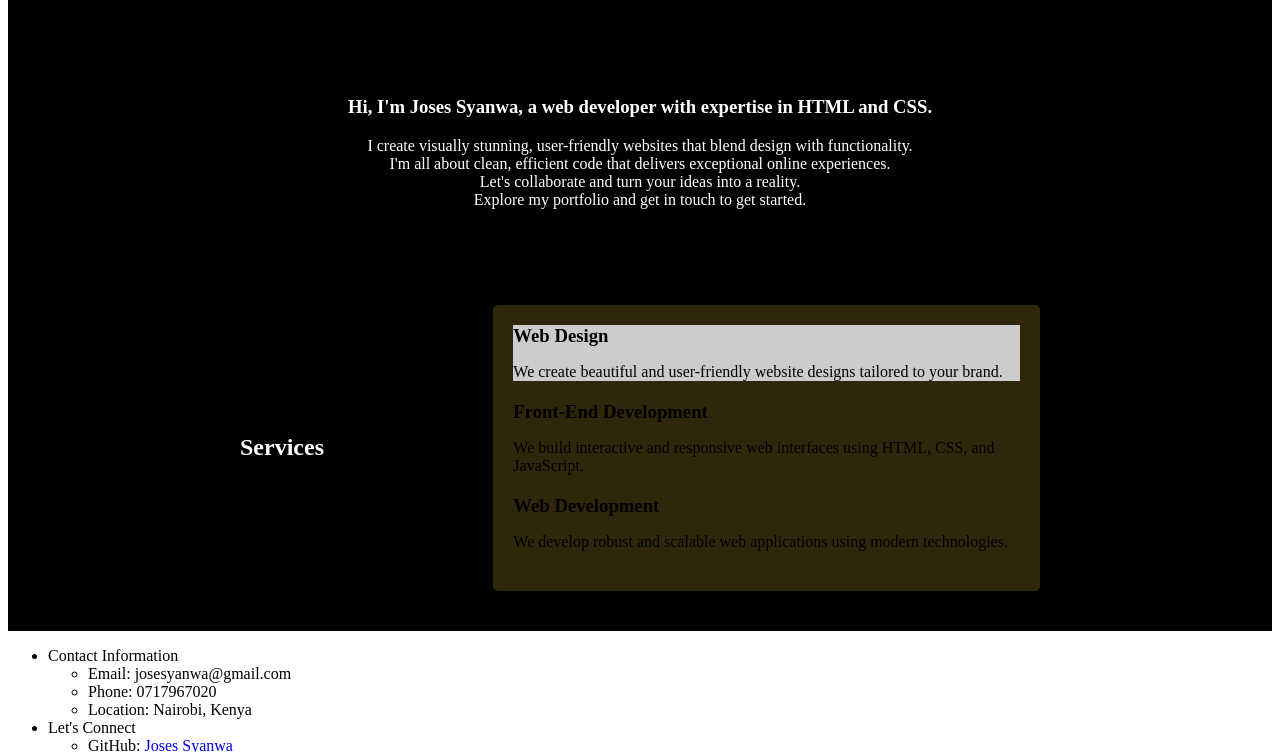
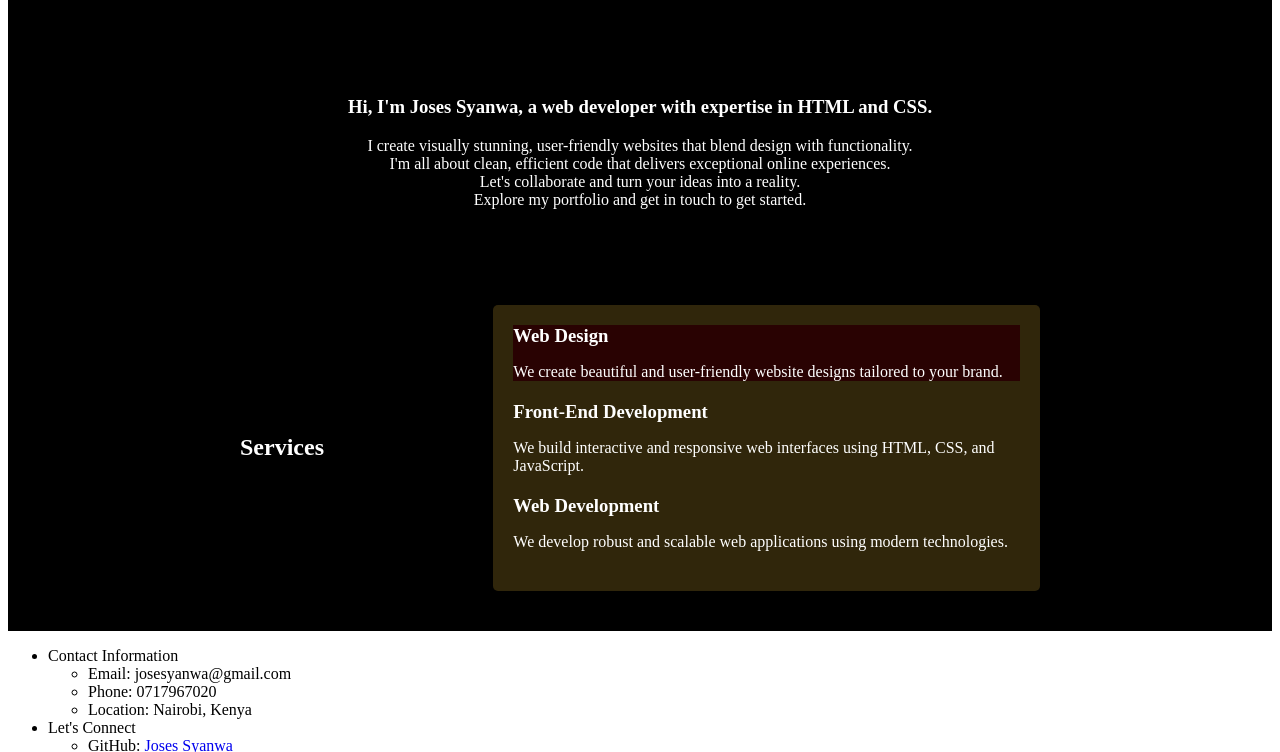
Before and after one commit to josesyanwa/myPortofolio, a plain HTML site: page index.html in a window 1280 px wide. In both pictures the pointer is over the element 766 px from the left and 810 px from the top of the page. Shown: the part 458-1210 px from the top of the page. Drawn offline with Linux system fonts and the light colour scheme.

Commit message:
changed color

```diff
--- a/style.css
+++ b/style.css
@@ -97,6 +97,7 @@ header {
     background-color: #30260b; /* Light grey box background color */
     padding: 20px;
     border-radius: 5px;
+    color: white;
 }
 
 /* Style individual service items */
@@ -111,5 +112,5 @@ header {
 
 /* Optional: Add hover effect to service items */
 .service-item:hover {
-    background-color: #ccc; /* Darker grey on hover */
+    background-color: #290202; /* Darker grey on hover */
 }
```
